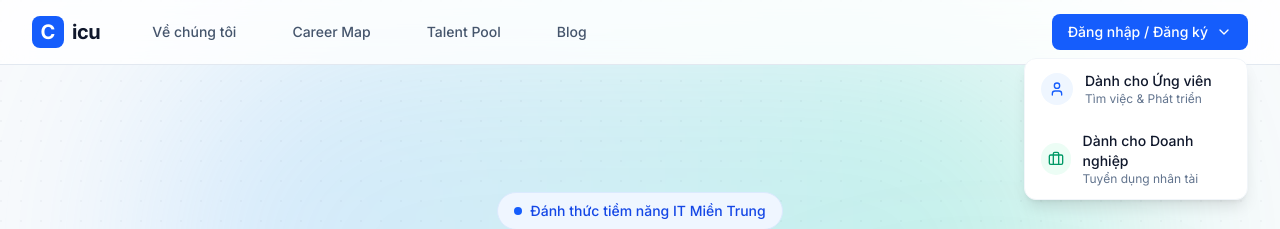
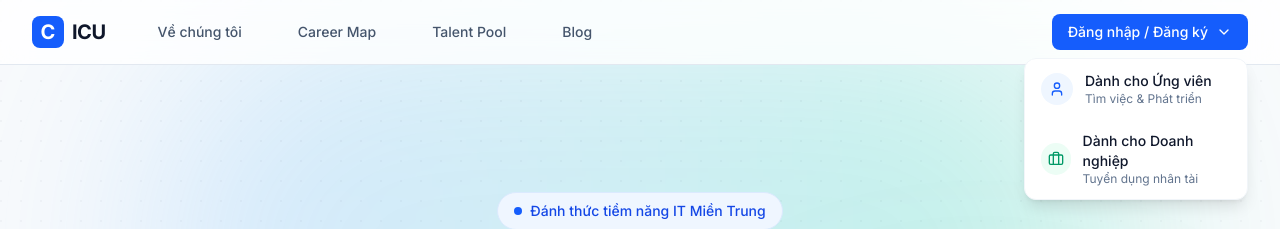
Before and after one commit to voanhkhoa2507/ICU, a React (Vite) app: page / in a window 1280 px wide. Shown: the top 229 px of the page. Built offline with nearby package versions, Linux system fonts and the light colour scheme.

Commit message:
Add demo auth flow for HR and talent

```diff
--- a/src/components/DemoAuthModal.tsx
+++ b/src/components/DemoAuthModal.tsx
@@ -1,4 +1,4 @@
-import {useState} from 'react';
+import {useState, FormEvent} from 'react';
 import {motion, AnimatePresence} from 'motion/react';
 import {X, Mail, Lock} from 'lucide-react';
 import {useDemoAuth} from '../contexts/DemoAuthContext';
@@ -25,7 +25,7 @@ export default function DemoAuthModal({open, role, onClose}: Props) {
 
   if (!role) return null;
 
-  const handleSubmit = async (e: React.FormEvent) => {
+  const handleSubmit = async (e: FormEvent) => {
     e.preventDefault();
     setMessage(null);
     setLoading(true);
--- a/src/components/Navbar.tsx
+++ b/src/components/Navbar.tsx
@@ -21,7 +21,7 @@ export default function Navbar() {
               <div className="w-8 h-8 bg-blue-600 rounded-lg flex items-center justify-center">
                 <span className="text-white font-bold text-xl">C</span>
               </div>
-              <span className="font-bold text-xl text-slate-900 tracking-tight">icu</span>
+              <span className="font-bold text-xl text-slate-900 tracking-tight">ICU</span>
             </a>
             <div className="hidden md:ml-10 md:flex md:space-x-8">
               <a href="#about" className="text-slate-600 hover:text-blue-600 px-3 py-2 text-sm font-medium transition-colors">Về chúng tôi</a>
```
